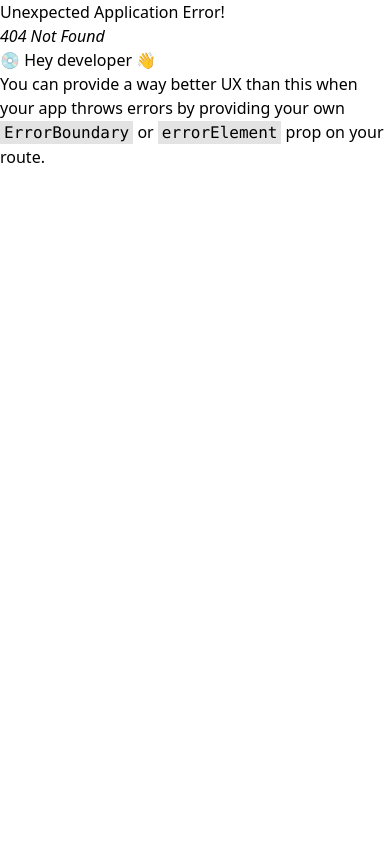
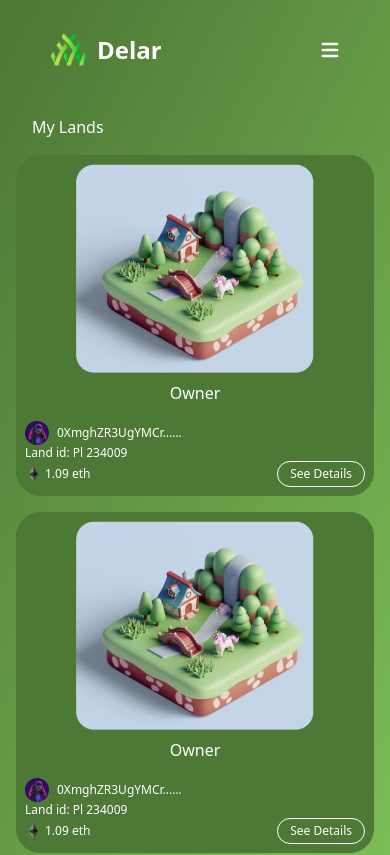
Before and after one commit to HackClub7/Delar, a React (Vite) app in the folder frontend/: page /MyLands in a window 390 px wide. Before the commit this address had no page. Shown: the top 855 px of the page. Built offline with nearby package versions, Linux system fonts and the light colour scheme.

Commit message:
chore: create myLand page and update responsiveness

```diff
--- a/frontend/src/App.tsx
+++ b/frontend/src/App.tsx
@@ -10,6 +10,7 @@ import Home from './components/Home'
 import Root from './Root'
 import BuyersPage from './pages/BuyersPage';
 import Register from './pages/Register';
+import MyLands from './pages/MyLands';
 
 function App() {
   const router = createBrowserRouter(
@@ -18,6 +19,8 @@ function App() {
         <Route index element={<Home/>}/>
         <Route path='/buyerspage' element={<BuyersPage/>}/>
         <Route path='/register' element={<Register/>}/>
+        <Route path='/MyLands' element={<MyLands/>}/>
+
 
       </Route>
 
--- a/frontend/src/Root.tsx
+++ b/frontend/src/Root.tsx
@@ -3,7 +3,7 @@ import Navbar from "./components/Navbar"
 
 const Root = () => {
   return (
-    <div className='w-[100vw] min-h-[100vh]  bg-custom-gradient bg-cover bg-center'>
+    <div className='w-[100vw] min-h-[100vh]   bg-custom-gradient bg-cover bg-center'>
         <Navbar/>
         <Outlet/>
 
--- a/frontend/src/pages/BuyersPage.tsx
+++ b/frontend/src/pages/BuyersPage.tsx
@@ -5,17 +5,18 @@ import LandDetails from "../components/LandDetails";
 
 const BuyersPage = () => {
   return (
-    <div className="min-h-screen mt-10 md:mt-0 flex flex-col items-center justify-center ">
+  <section className="container mx-auto overflow-x-hidden ">
+      <div className="min-h-screen mt-10 md:mt-0 flex flex-col items-center justify-center ">
       <div className="w-full  max-w-5xl grid grid-cols-1 md:grid-cols-2 gap-8 px-4">
         <div className="text-center">
           <p className="text-white mb-4 text-lg md:text-xl">Recently Listed</p>
-          <div className="grid grid-cols-1  sm:grid-cols-2 md:w-full md:grid-cols-3 gap-8 mx-4">
+          <div className="grid grid-cols-1  sm:grid-cols-2 md:w-full  md:grid-cols-3 gap-4 mx-4">
             {Array(3).fill(0).map((_, index) => (
               <div
                 key={index}
               className="bg-green-200 border border-green-200 rounded-3xl w-full sm:w-auto h-[320px] sm:h-auto flex flex-col"
               >
-                <div className="px-2 py-4 text-white text-center">
+                <div className=" text-white text-center">
                   <img src={card} alt="card" className="mx-auto mb-2" />
                   <p>Owner</p>
                 </div>
@@ -32,7 +33,7 @@ const BuyersPage = () => {
                 <p>Location</p>
                 <p className="text-green-300">Monitor</p>
               </div>
-              <hr className="border-t-2 border-green-300 mx-4 mt-3" />
+              <hr className="border-t-2 border-green-300 mx-auto mt-3" />
               <Availables />
             </div>
           </div>
@@ -41,7 +42,7 @@ const BuyersPage = () => {
 
         <div className="text-center">
           <p className="text-white mb-4 text-lg md:text-xl">Hottest Land</p>
-          <div className="relative w-full max-w-xs md:max-w-sm h-[700px] mx-auto">
+          <div className="relative w-full max-w-xs md:max-w-sm h-[665px] mx-auto">
             <img
               className="w-full h-full object-cover rounded-3xl"
               src={land}
@@ -56,6 +57,7 @@ const BuyersPage = () => {
         </div>
       </div>
     </div>
+  </section>
   );
 };
 
--- /dev/null
+++ b/frontend/src/pages/MyLands.tsx
@@ -0,0 +1,26 @@
+import LandDetails from "../components/LandDetails"
+import card from "../assets/card.png"
+
+const MyLands = () => {
+  return (
+    <div className="container mx-auto px-4">
+        <h2 className="text-white m-4">My Lands</h2>
+        <div className="grid grid-cols-1  sm:grid-cols-2 lg:grid-cols-4  md:w-full md:grid-cols-3 gap-4 mx-auto">
+            {Array(4).fill(0).map((_, index) => (
+              <div
+                key={index}
+              className="bg-green-200 border border-green-200 rounded-3xl w-full sm:w-auto h-auto sm:h-auto flex flex-col"
+              >
+                <div className="p-2 text-white text-center">
+                  <img src={card} alt="card" className="mx-auto mb-2" />
+                  <p>Owner</p>
+                </div>
+                <LandDetails />
+              </div>
+            ))}
+          </div>
+    </div>
+  )
+}
+
+export default MyLands
```
Also changed, not shown: frontend/src/components/LandDetails.tsx (+0 -27 lines).
